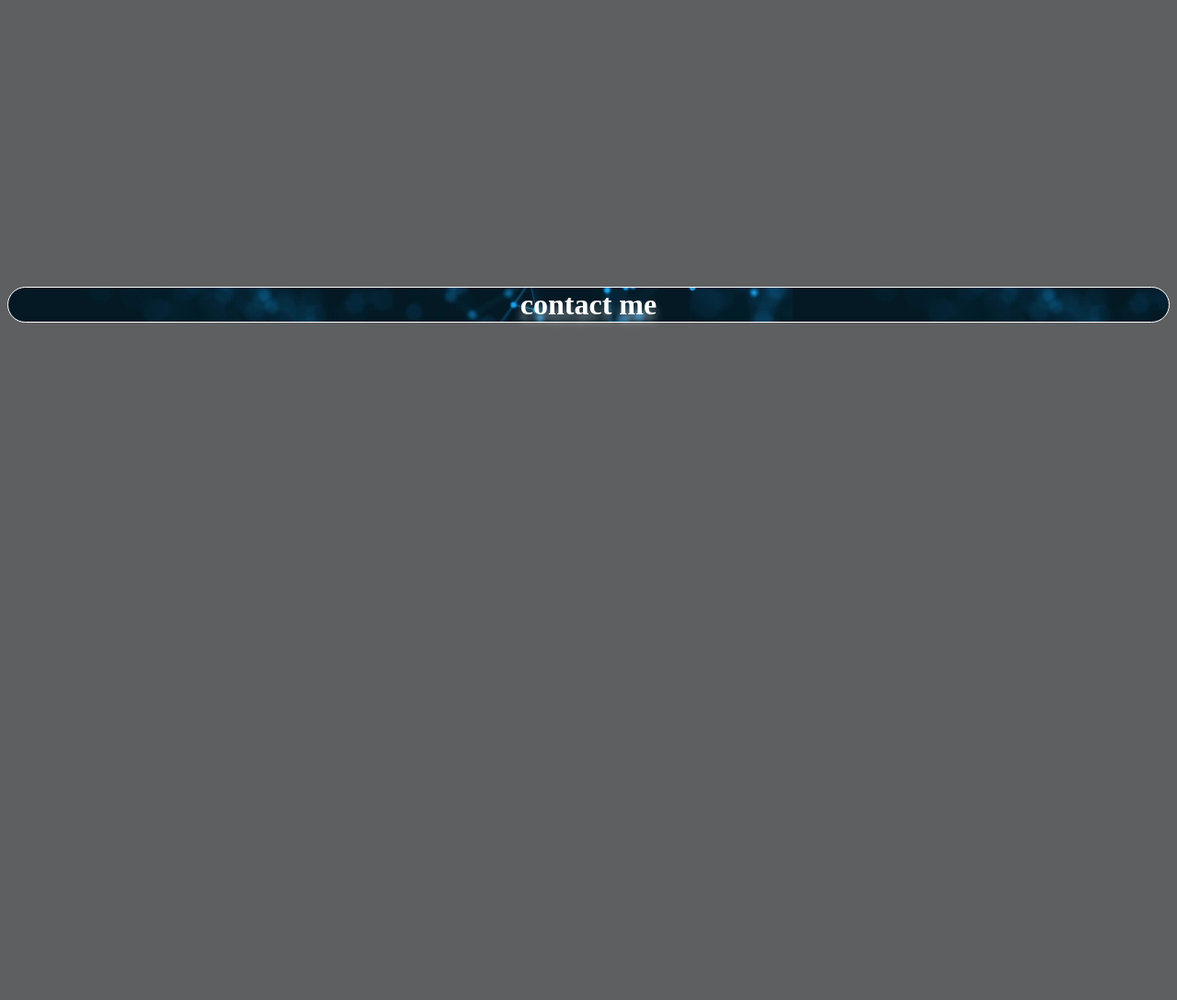
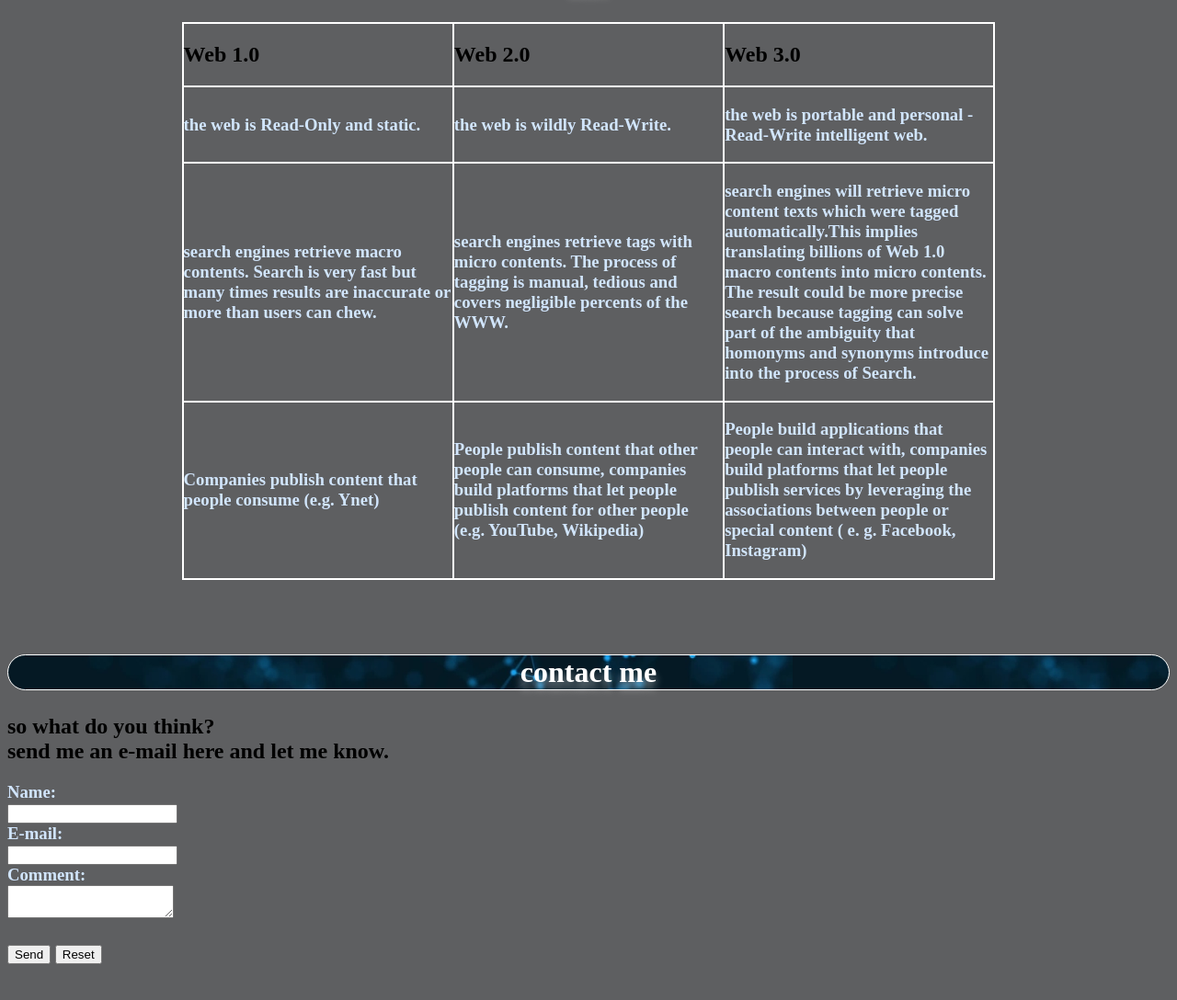
Before and after one commit to SISE-Web-Development-Environments/203388665, a plain HTML site: page index.html in a window 1280 px wide. Shown: the part 2567-3655 px from the top of the page at 92% size. Before the commit the page ends 2988 px from the top, so only its background shows below. Drawn offline with nearby package versions, Linux system fonts and the light colour scheme; a script that the page names is missing.

Commit message:
Add files via upload

```diff
--- a/index.html
+++ b/index.html
@@ -2,6 +2,11 @@
 <html>
 	<head>
 		<link rel="stylesheet" type="text/css" href="style.css" />
+
+		<link rel="stylesheet" href="css/emojionearea.min.css">
+		<script src="https://code.jquery.com/jquery-3.4.1.min.js" integrity="sha256-CSXorXvZcTkaix6Yvo6HppcZGetbYMGWSFlBw8HfCJo=" crossorigin="anonymous"></script>
+
+		<Script src="js/emojionearea.min.js"></Script>
 	</head>
 	<body style="background-color:#5E5F61;">
 		<div id= "menu" class="menuText">
@@ -16,6 +21,8 @@
 		</div>
 
 		<section id="about" class="section">
+			<br/>
+			<br/>
 			<br/>
 				<h1>
 				about me
@@ -42,6 +49,8 @@
 
 		<section id="photos" class="section">
 			<br/>
+			<br/>
+			<br/>
 				<h1>
 				my photos
 				</h1>
@@ -67,6 +76,8 @@
 
 		<section id="playlist" class="section">
 			<br/>
+			<br/>
+			<br/>
 				<h1>
 				my playlist
 				</h1>
@@ -77,9 +88,18 @@
 		</section>
 
 		<section id="like" class="section">
-				<h1>
-				give me a like
-				</h1>
+			<br/>
+			<br/>
+			<br/>
+			<h1>
+			give me a like
+			</h1>
+			<div id="fb-root"></div>
+			<div id="fb-root"></div>
+			<script async defer crossorigin="anonymous" src="https://connect.facebook.net/en_US/sdk.js#xfbml=1&version=v6.0"></script>
+			<center>
+				<div class="fb-like" data-href="https://sise-web-development-environments.github.io/assignment1-avivamsallem/index.html" data-width="20" data-layout="standard" data-action="like" data-size="small" data-share="true"></div>
+			</center>
 			<br/>
 			<br/>
 		</section>
@@ -88,22 +108,10 @@
 			<br/>
 			<br/>
 			<br/>
-			<br/>
-			<br/>
-			<br/>
-			<br/>
-			<br/>
-			<br/>
-			<br/>
-			<br/>
-			<br/>
-			<br/>
-			<br/>
-			<br/>
 				<h1>
 				scan my code
 				</h1>
-			<br/>
+			<img src=myQRcode.jpg class="center"/>
 			<br/>
 		</section>
 
@@ -112,48 +120,120 @@
 			<br/>
 			<br/>
 			<br/>
-			<br/>
-			<br/>
-			<br/>
-			<br/>
-			<br/>
-			<br/>
-			<br/>
-			<br/>
-			<br/>
-			<br/>
-			<br/>
 				<h1>
 				ans
 				</h1>
-			<br/>
-			<br/>
+				<table class="answers" border=1 align=center cellpadding="0" cellspacing="0" bordercolor="white" width="70%">
+				<tr>
+					<td width="20%">
+						<h2>
+							Web 1.0
+						</h2>
+					</td>
+					<td width="20%">
+						<h2>
+							Web 2.0
+						</h2>
+					</td>
+						<td width="20%">
+						<h2>
+							Web 3.0
+						</h2>
+					</td>
+				</tr>
+				<tr>
+					<td width="20%">
+						<h3>
+							the web is Read-Only and static.
+						</h3>
+					</td>
+					<td width="20%">
+						<h3>
+							the web is wildly Read-Write.
+						</h3>
+					</td>
+						<td width="20%">
+						<h3>
+							the web is portable and personal - Read-Write intelligent web.
+						</h3>
+				</tr>
+				<tr>
+					<td width="20%">
+						<h3>
+							search engines retrieve macro contents. Search is very fast but many times results are inaccurate or more than users can chew.
+						</h3>
+					</td>
+					<td width="20%">
+						<h3>
+							search engines retrieve tags with micro contents. The process of tagging is manual, tedious and covers negligible percents of the WWW.
+						</h3>
+					</td>
+					<td width="20%">
+						<h3>
+						search engines will retrieve micro content texts which were tagged automatically.This implies translating billions of Web 1.0 macro contents into micro contents. The result could be more precise search because tagging can solve part of the ambiguity that homonyms and synonyms introduce into the process of Search.
+						</h3>
+					</td>
+				</tr>
+				<tr>
+				<td width="20%">
+						<h3>
+							Companies publish content that people consume (e.g. Ynet)
+						</h3>
+					</td>
+					<td width="20%">
+						<h3>
+							People publish content  that other people can consume, companies build platforms that let people publish content for other people (e.g. YouTube, Wikipedia)
+						</h3>
+					</td>
+					<td width="20%">
+						<h3>
+						People build applications that people can interact with, companies build platforms that let people publish services by leveraging the associations between people or special content ( e. g. Facebook, Instagram)
+						</h3>
+					</td>
+				</tr>
+				</table>
 		</section>
 
 		<section id="contact" class="section">
 			<br/>
 			<br/>
 			<br/>
-			<br/>
-			<br/>
-			<br/>
-			<br/>
-			<br/>
-			<br/>
-			<br/>
-			<br/>
-			<br/>
-			<br/>
-			<br/>
-			<br/>
 				<h1>
 				contact me
 				</h1>
-			<br/>
+				<h2 id="contactSection" align="left">
+				so what do you think?<br/>
+				send me an e-mail here and let me know.<br/>
+				</h2>
+				<h3>
+					<form action="mailto:avivams@post.bgu.ac.il" method="post" enctype="text/plain">
+						Name:<br>
+						<input type="text" name="name"><br>
+						E-mail:<br>
+						<input type="text" name="mail"><br>
+						Comment:<br>
+						<textarea id="myTextarea"></textarea><br/><br/>
+						<script>
+
+							$(document).ready(function() {
+							  $("#myTextarea").emojioneArea({
+								pickerPosition: "top"});
+							})
+
+						</script>
+						<input type="submit" value="Send">
+						<input type="reset" value="Reset">
+						</form>
+				</h3>
 			<br/>
 		</section>
-
-
+		</script>
+		<script>
+        function add() {
+				var x = gender;
+				document.getElementById(comment).value += comment;
+        }
+		</script>
 		<script type="text/javascript">
 		$(function(){
 		  $("#nav a").click(function(e){
```
Also changed, not shown: css/emojionearea.min.css (added), js/emojionearea.min.js (added), myQRcode.JPG (added).
